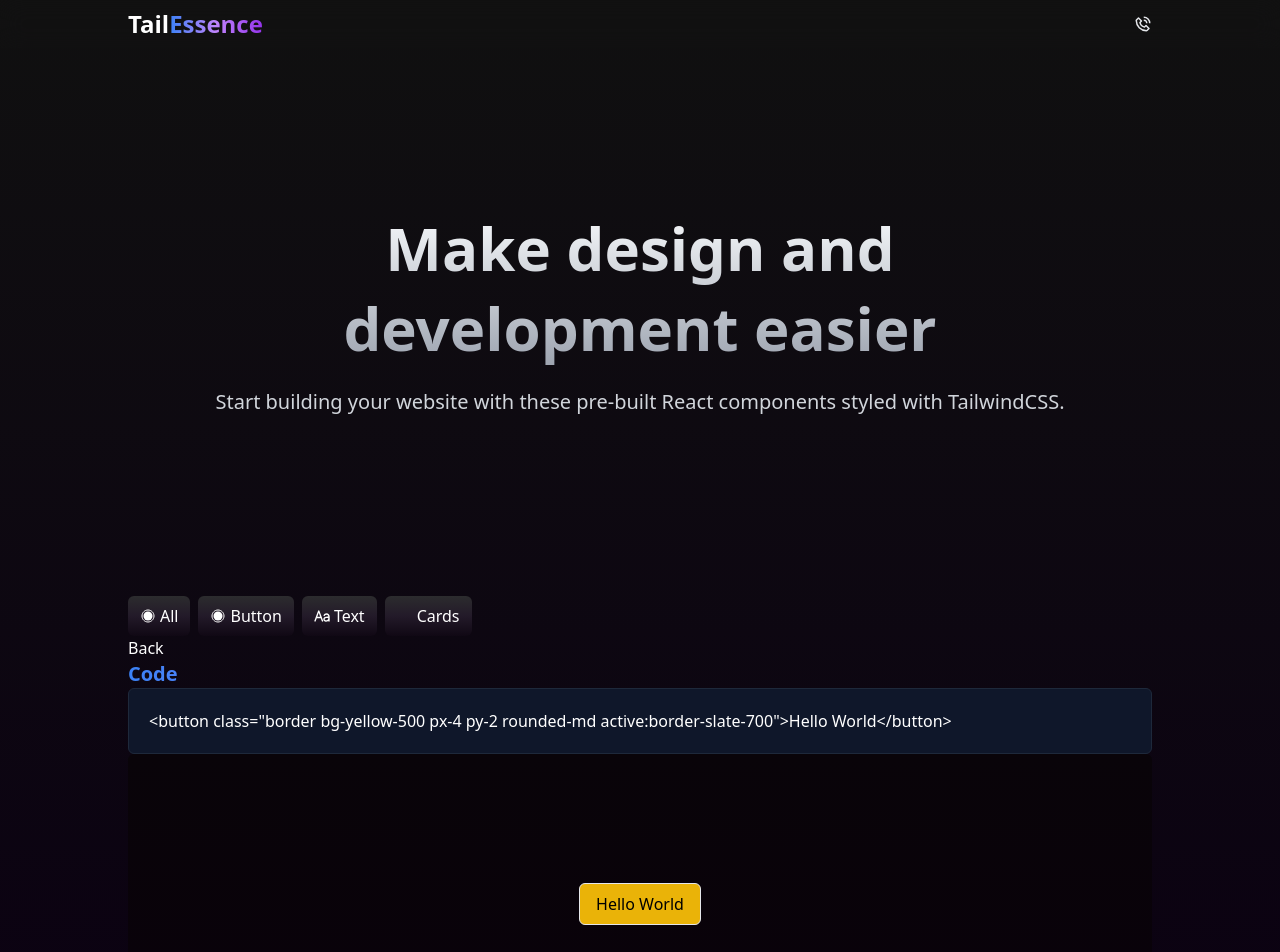
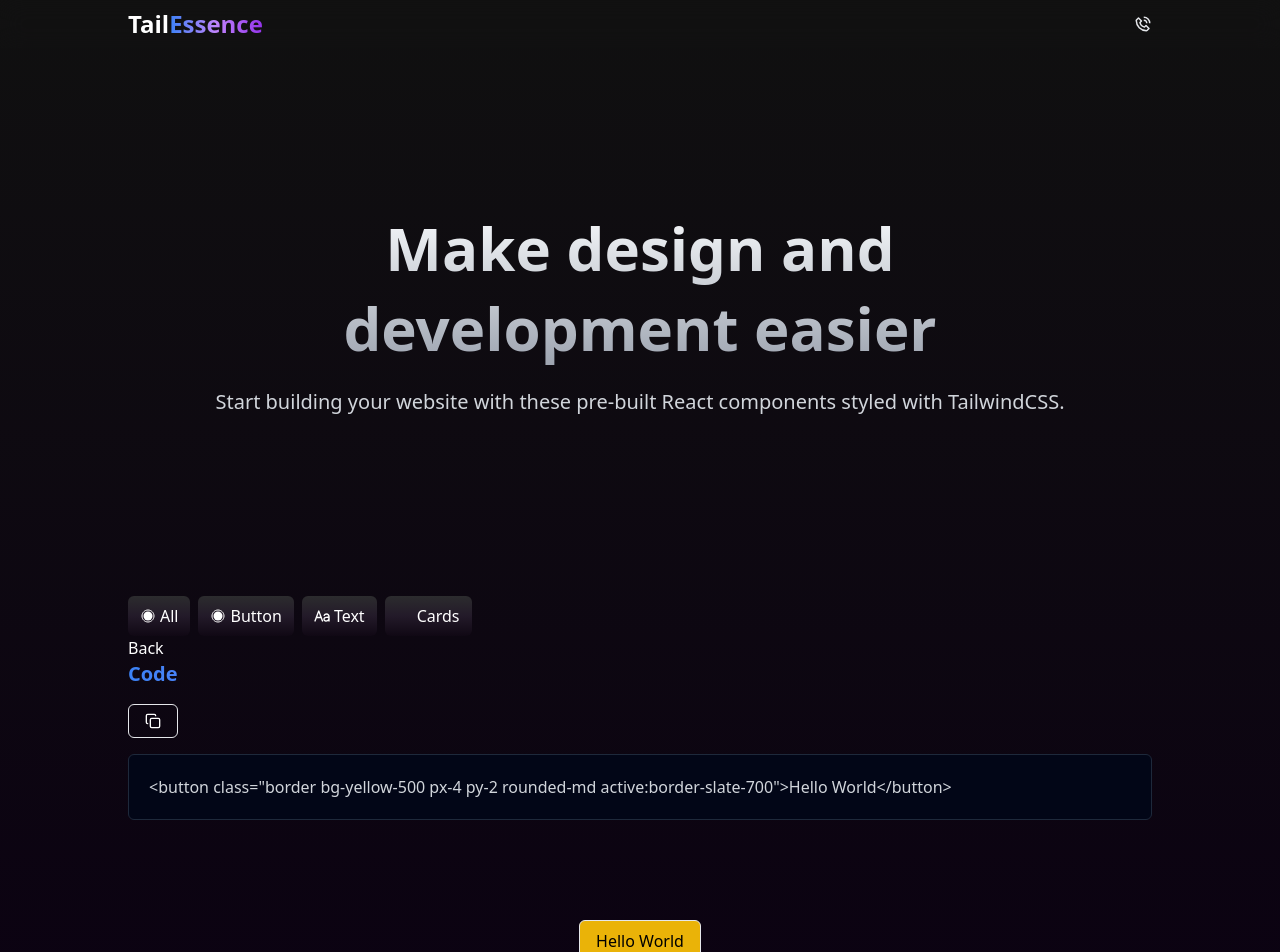
Before and after one commit to yoshilynfujitani/TailEssence, a React (Vite) app: page /TailEssence/details/1 in a window 1280 px wide. Shown: the top 952 px of the page. Built offline with nearby package versions, Linux system fonts and the light colour scheme; some icons are missing.

Commit message:
Added: Added Copy Code function

```diff
--- a/src/App.jsx
+++ b/src/App.jsx
@@ -1,6 +1,6 @@
 import { useState } from "react";
 import Header from "./Components/Header";
-import Home from "./Home";
+import Home from "./Pages/Home";
 import Filter from "./Components/Filter";
 import Navbar from "./Components/Navbar";
 import CardContent from "./Components/CardContent";
--- a/src/Components/CardContent.jsx
+++ b/src/Components/CardContent.jsx
@@ -2,12 +2,16 @@ import React from "react";
 import { useNavigate, useParams } from "react-router-dom";
 import Components from "../Components";
 import Card from "./Card";
+import DOMPurify from "dompurify";
+import CopyBtn from "./CopyBtn";
 
 const CardContent = () => {
   const navigate = useNavigate();
   let { id } = useParams();
 
+
   const content = Components.find((item) => item.id === Number(id));
+  const sanitizedCode = DOMPurify.sanitize(content.Code);
   console.log(content.type);
   return (
     <div className="px-5 md:px-32">
@@ -18,10 +22,14 @@ const CardContent = () => {
       <h1 className=" bg-gradient-to-r bg-clip-text text-transparent from-blue-500 via-purple-400 to-purple-600 text-xl font-semibold">
         Code
       </h1>
-      <div className="border border-slate-800 bg-slate-900 p-5 rounded-md">
-        <h1 className="text-white">{content.Code}</h1>
+      <CopyBtn code={content.Code} />
+      <div className="border border-slate-800 bg-slate-950 p-5 rounded-md">
+        <h1 className="text-gray-300">{content.Code}</h1>
       </div>
-      <Card content={content} />
+      {/* Component */}
+      <div className="flex justify-center items-center py-[100px]">
+        <div dangerouslySetInnerHTML={{ __html: sanitizedCode }} />
+      </div>
     </div>
   );
 };
--- /dev/null
+++ b/src/Components/CopyBtn.jsx
@@ -0,0 +1,29 @@
+import { useState, useEffect } from 'react';
+import { LuCopy } from "react-icons/lu";
+import { LuCopyCheck } from "react-icons/lu";
+
+const CopyBtn = ({ code }) => {
+    const [copySuccessMessage, setCopySuccessMessage] = useState('')
+
+    const email = code
+
+    useEffect(() => {
+        const timer = setTimeout(() => {
+            setCopySuccessMessage('')
+        }, 5000)
+        return () => clearTimeout(timer)
+    }, [copySuccessMessage])
+
+    function copyEmail() {
+        navigator.clipboard.writeText(email)
+        setCopySuccessMessage("Copied!")
+
+    }
+
+    return (
+        <button onClick={copyEmail} className={`px-4 py-2 bg-transparent text-white border border-subtext font-medium border-1 rounded-md my-4  `}>{copySuccessMessage ? <h1 className=''><LuCopyCheck /></h1> : <h1 className=''><LuCopy /></h1>}</button>
+
+    )
+}
+
+export default CopyBtn
--- a/src/Home.jsx
+++ b/src/Pages/Home.jsx
@@ -1,5 +1,5 @@
-import Card from "./Components/Card";
-import Components from "./Components";
+import Card from "../Components/Card";
+import Components from "../Components";
 
 const Home = ({ currentItem }) => {
   let filteredComponent;
```
